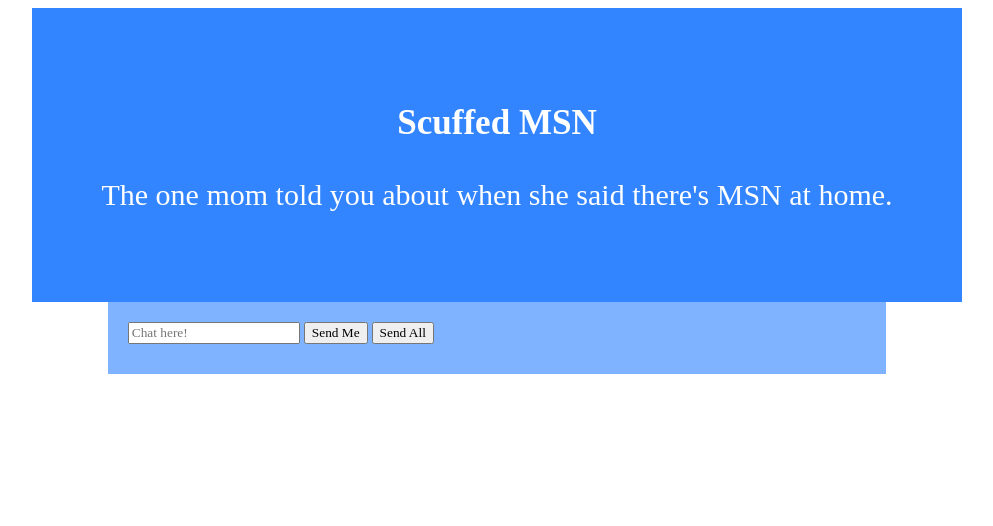
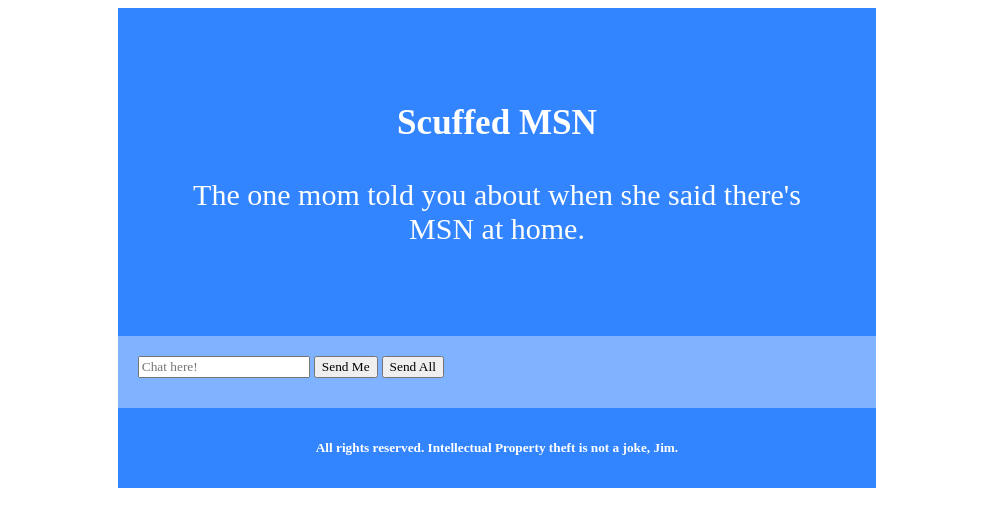
Before and after one commit to AaronDenHond/chatroom-exercise, a plain HTML site: page client/index.html in a window 1280 px wide. Shown: the whole page, without its empty margins (143-1136 px from the left). Drawn offline with nearby package versions, Linux system fonts and the light colour scheme; no server answers.

Commit message:
some styling refactoring, footer and html cleanup

```diff
--- a/client/index.html
+++ b/client/index.html
@@ -12,19 +12,22 @@
 </head>
 
 <body>
-  <div class="header">
-    <h3>Scuffed MSN</h3>
-    <p>The one mom told you about when she said there's MSN at home.</p>
-  </div>
+
   <div class="container">
-
+    <header class="header">
+      <h3>Scuffed MSN</h3>
+      <p>The one mom told you about when she said there's MSN at home.</p>
+    </header>
     <input type="text" name="message" id="message" placeholder="Chat here!" />
     <button type="submit" id="sendToMe">Send Me</button>
     <button type="submit" id="sendToAll">Send All</button>
     <div class="displayMessage" id="displayMessage"></div>
-    <script src="/socket.io/socket.io.js"></script>
-    <script src="script.js" defer></script>
+    <footer class="footer">
+      <h5>All rights reserved. Intellectual Property theft is not a joke, Jim.</h5>
+    </footer>
   </div>
+  <script src="/socket.io/socket.io.js"></script>
+  <script src="script.js" defer></script>
 </body>
 
 </html>
--- a/client/style.css
+++ b/client/style.css
@@ -7,10 +7,11 @@
   width: 60%;
   height: auto;
   /* text-align: center; */
-  margin:auto;
+  margin: auto;
+}
+
+.displayMessage {
   padding-left: 20px;
-
-
 }
 
 .header {
@@ -19,19 +20,30 @@
   background: #3385ff;
   color: white;
   font-size: 30px;
-    width: 810px;
+
   margin: auto;
   height: auto;
+}
+
+.footer {
+  text-align: center;
+  background: #3385ff;
+  color: white;
+  height: 40px;
+  padding-top: 10px;
+  padding-bottom: 30px;
 
 }
 
 #message {
   margin-bottom: 30px;
   margin-top: 20px;
+  margin-left: 20px;
 }
 
 .message {
   padding-bottom: 14px;
   border-bottom: black dashed 1px;
   padding-top: 14px;
+
 }
```
Lines whose indentation alone changed are shown as unchanged.
